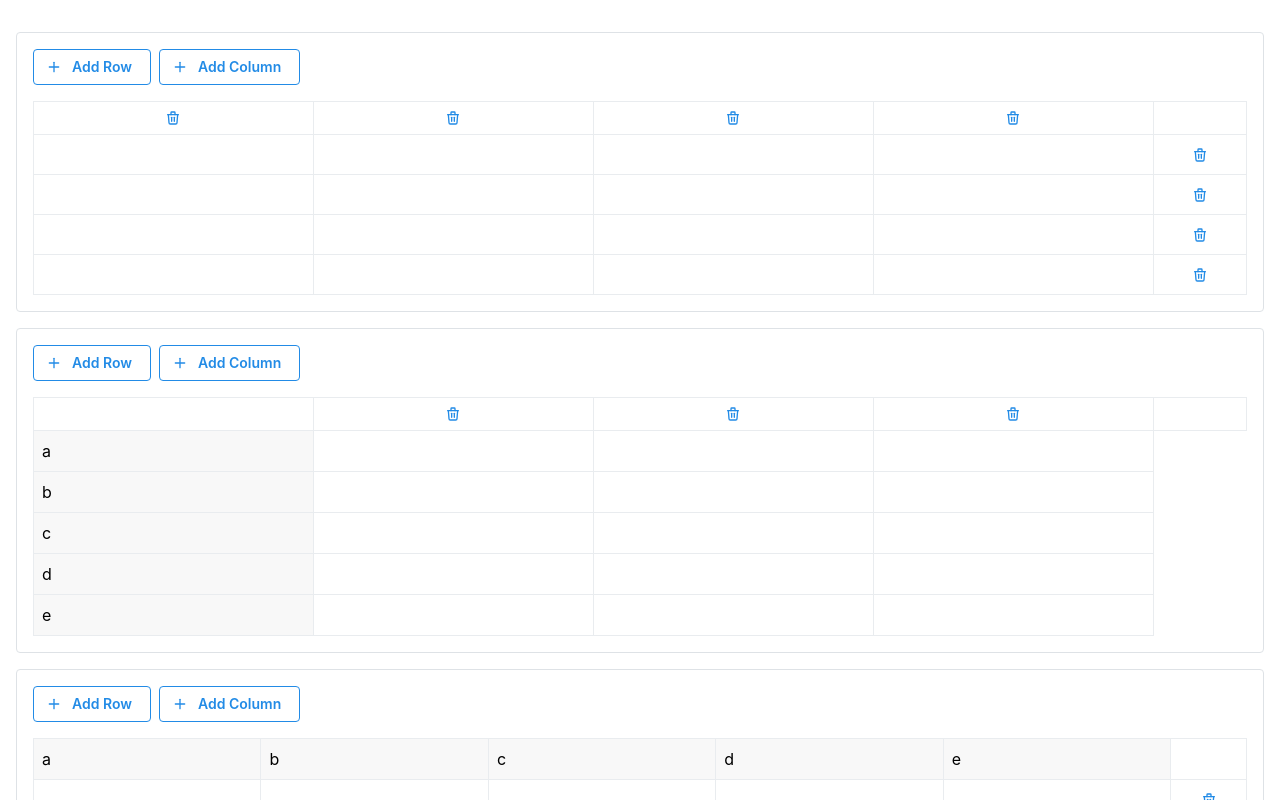
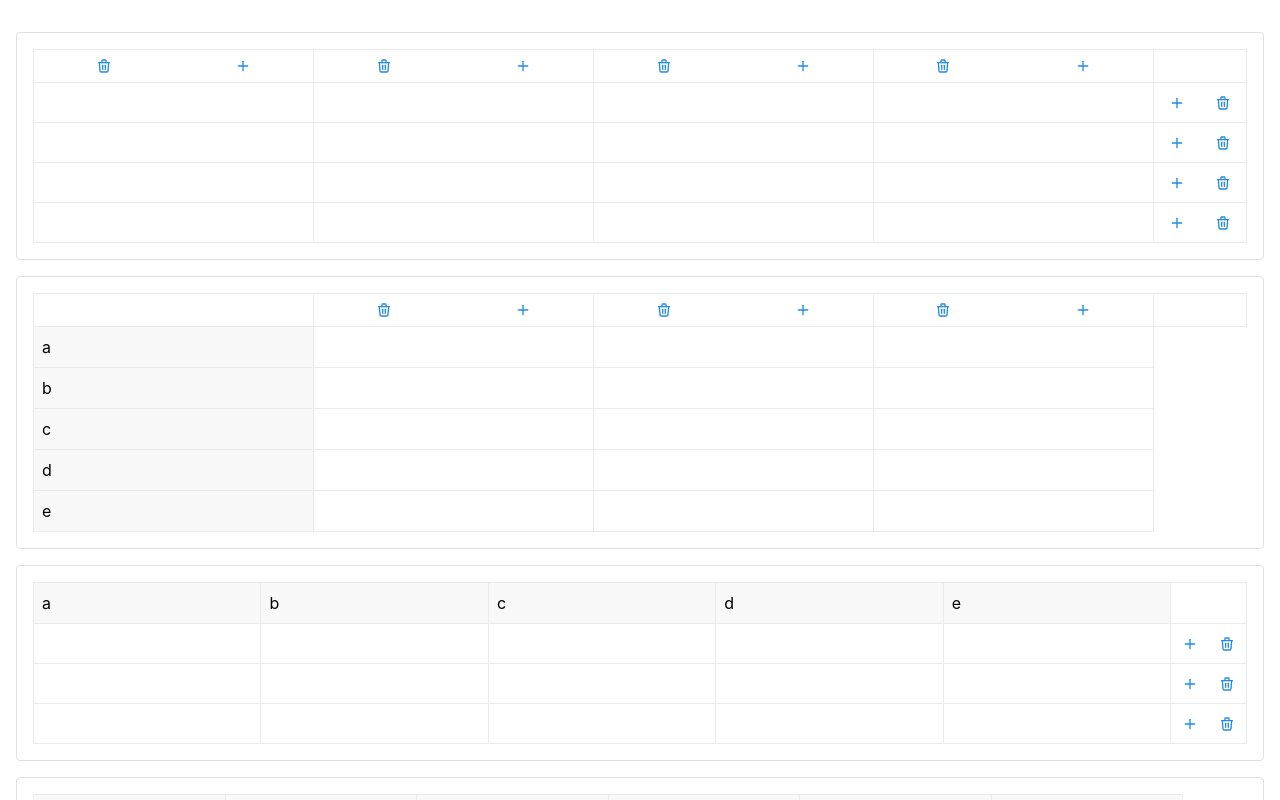
Before and after one commit to AradhyaSingh042/cms-spreadsheet, a React (Vite) app: page / in a window 1280 px wide. Shown: the top 800 px of the page. Built offline with nearby package versions, Linux system fonts and the light colour scheme.

Commit message:
Updated: spreadsheet,src

```diff
--- a/src/App.tsx
+++ b/src/App.tsx
@@ -2,7 +2,6 @@ import { MantineProvider, createTheme } from '@mantine/core';
 import Spreadsheet from "./spreadsheet";
 import { Container, Stack } from '@mantine/core';
 import { useForm } from "@mantine/form";
-import { useEffect } from 'react';
 
 const theme = createTheme({
   primaryColor: 'blue',
--- a/src/spreadsheet/Cell.tsx
+++ b/src/spreadsheet/Cell.tsx
@@ -42,6 +42,7 @@ export function Cell({ value, isSelected, onChange, onSelect, onEditStateChange,
   }, [isSelected, isEditing]);
 
   const handleDoubleClick = () => {
+    if (isHeader) return;
     // Use setTimeout to avoid React render conflicts
     setTimeout(() => {
       setIsEditing(true);
@@ -59,6 +60,7 @@ export function Cell({ value, isSelected, onChange, onSelect, onEditStateChange,
   };
 
   const handleKeyDown = (e: React.KeyboardEvent) => {
+    if (isHeader) return;
     if (!isEditing) {
       if (e.key === "Enter" && !e.ctrlKey && !e.metaKey && !e.altKey) {
         e.preventDefault();
--- a/src/spreadsheet/index.tsx
+++ b/src/spreadsheet/index.tsx
@@ -1,6 +1,6 @@
 import { useState, useEffect, useCallback, useRef } from "react";
 import { Cell } from "./Cell";
-import { Paper, Button } from "@mantine/core";
+import { Paper, Button, Group, Flex } from "@mantine/core";
 import { TbPlus, TbTrash } from "react-icons/tb";
 
 interface SpreadsheetProps {
@@ -10,12 +10,7 @@ interface SpreadsheetProps {
   onChange?: (value: string[][]) => void;
 }
 
-function generateEmptyData(
-  value: string[][],
-  rows: number | string[],
-  cols: number | string[]
-): string[][] {
-
+function generateEmptyData(value: string[][], rows: number | string[], cols: number | string[]): string[][] {
   const both = Array.isArray(rows) && Array.isArray(cols);
 
   const rowCount = Array.isArray(rows) ? rows.length + (both ? 1 : 0) : Math.max(rows, value.length);
@@ -34,19 +29,12 @@ function generateEmptyData(
   );
 }
 
-export default function Spreadsheet({
-  rows = 10,
-  cols = 8,
-  value,
-  onChange,
-}: SpreadsheetProps) {
+export default function Spreadsheet({ rows = 10, cols = 8, value, onChange }: SpreadsheetProps) {
   const [data, setData] = useState<string[][]>(() => {
     return generateEmptyData(value || [], rows, cols);
   });
 
-  const [selectedCell, setSelectedCell] = useState<[number, number] | null>(
-    null
-  );
+  const [selectedCell, setSelectedCell] = useState<[number, number] | null>(null);
   const [copyBuffer, setCopyBuffer] = useState<string | null>(null);
   const [activeEditing, setActiveEditing] = useState<boolean>(false);
   const [rowHeights, setRowHeights] = useState<number[]>([]);
@@ -80,10 +68,7 @@ export default function Spreadsheet({
         if (!prev) return [0, 0];
         const [row, col] = prev;
         const newRow = Math.max(0, Math.min(data.length - 1, row + rowDelta));
-        const newCol = Math.max(
-          0,
-          Math.min((data[0]?.length || 1) - 1, col + colDelta)
-        );
+        const newCol = Math.max(0, Math.min((data[0]?.length || 1) - 1, col + colDelta));
         return [newRow, newCol];
       });
     },
@@ -132,14 +117,7 @@ export default function Spreadsheet({
           break;
       }
     },
-    [
-      selectedCell,
-      data,
-      copyBuffer,
-      handleCellChange,
-      moveSelection,
-      activeEditing,
-    ]
+    [selectedCell, data, copyBuffer, handleCellChange, moveSelection, activeEditing]
   );
 
   useEffect(() => {
@@ -147,21 +125,30 @@ export default function Spreadsheet({
     return () => document.removeEventListener("keydown", handleKeyDown);
   }, [handleKeyDown]);
 
-  const addRow = () => {
+  const addRow = (afterRow?: number) => {
     setData((prev) => {
       if (!prev.length || !prev[0]?.length) {
         return [[""]];
       }
-      return [...prev, Array(prev[0].length).fill("")];
+      const newRow = Array(prev[0].length).fill("");
+      const insertIndex = afterRow !== undefined ? afterRow + 1 : prev.length;
+      const newData = [...prev];
+      newData.splice(insertIndex, 0, newRow);
+      return newData;
     });
   };
 
-  const addColumn = () => {
+  const addColumn = (afterCol?: number) => {
     setData((prev) => {
       if (!prev.length) {
         return [[""]];
       }
-      return prev.map((row) => [...row, ""]);
+      return prev.map((row) => {
+        const newRow = [...row];
+        const insertIndex = afterCol !== undefined ? afterCol + 1 : newRow.length;
+        newRow.splice(insertIndex, 0, "");
+        return newRow;
+      });
     });
   };
 
@@ -172,33 +159,12 @@ export default function Spreadsheet({
 
   const deleteColumn = (colIndex: number) => {
     if (data[0]?.length <= 1) return;
-    setData((prev) =>
-      prev.map((row) => row.filter((_, index) => index !== colIndex))
-    );
+    setData((prev) => prev.map((row) => row.filter((_, index) => index !== colIndex)));
   };
 
   return (
     <Paper p="md" radius="sm" withBorder>
       <div style={{ width: "100%" }}>
-        <div style={{ display: "flex", gap: "8px", marginBottom: "16px" }}>
-          <Button
-            variant="outline"
-            size="sm"
-            onClick={addRow}
-            leftSection={<TbPlus size={16} />}
-          >
-            Add Row
-          </Button>
-          <Button
-            variant="outline"
-            size="sm"
-            onClick={addColumn}
-            leftSection={<TbPlus size={16} />}
-          >
-            Add Column
-          </Button>
-        </div>
-
         <div style={{ position: "relative", overflowX: "auto" }}>
           <table
             ref={tableRef}
@@ -206,15 +172,15 @@ export default function Spreadsheet({
               borderCollapse: "collapse",
               width: "100%",
               tableLayout: "fixed",
-            }}
-          >
+            }}>
             <colgroup>
               {data[0]?.map((_, index) => (
                 <col key={index} style={{ width: "120px" }} />
               ))}
               <col style={{ width: "40px" }} />
             </colgroup>
-            {!Array.isArray(cols) && <thead>
+            {!Array.isArray(cols) && (
+              <thead>
                 <tr>
                   {data[0]?.map((_, colIndex) => (
                     <td
@@ -223,21 +189,23 @@ export default function Spreadsheet({
                         border: "1px solid #e9ecef",
                         padding: 0,
                         height: "32px",
-                    }}
-                  >
-                    {(!Array.isArray(rows) || colIndex > 0) && <Button
-                      variant="subtle"
-                      size="compact-sm"
-                      style={{ width: "100%", height: "32px" }}
-                      onClick={() => deleteColumn(colIndex)}
-                    >
+                      }}>
+                      {(!Array.isArray(rows) || colIndex > 0) && (
+                        <Flex align="center">
+                          <Button variant="subtle" size="compact-sm" style={{ width: "100%", height: "32px" }} onClick={() => deleteColumn(colIndex)}>
                             <TbTrash size={16} />
-                    </Button>}
+                          </Button>
+                          <Button variant="subtle" size="compact-sm" style={{ width: "100%", height: "32px" }} onClick={() => addColumn(colIndex)}>
+                            <TbPlus size={16} />
+                          </Button>
+                        </Flex>
+                      )}
                     </td>
                   ))}
                   <td style={{ width: "40px", border: "1px solid #e9ecef" }} />
                 </tr>
-            </thead> }
+              </thead>
+            )}
             <tbody>
               {data.map((row, rowIndex) => (
                 <tr key={rowIndex}>
@@ -246,32 +214,25 @@ export default function Spreadsheet({
                       isHeader={(rowIndex === 0 && Array.isArray(cols)) || (colIndex === 0 && Array.isArray(rows))}
                       key={`${rowIndex}-${colIndex}`}
                       value={cell}
-                      isSelected={
-                        selectedCell?.[0] === rowIndex &&
-                        selectedCell?.[1] === colIndex
-                      }
-                      onChange={(value) =>
-                        handleCellChange(rowIndex, colIndex, value)
-                      }
+                      isSelected={selectedCell?.[0] === rowIndex && selectedCell?.[1] === colIndex}
+                      onChange={(value) => handleCellChange(rowIndex, colIndex, value)}
                       onSelect={() => setSelectedCell([rowIndex, colIndex])}
-                      onEditStateChange={(editing: boolean) =>
-                        setActiveEditing(editing)
-                      }
+                      onEditStateChange={(editing: boolean) => setActiveEditing(editing)}
                       rowHeight={rowHeights[rowIndex]}
                     />
                   ))}
-                  { !Array.isArray(rows) && <td
+                  {!Array.isArray(rows) && (
+                    <td
                       style={{
                         width: "40px",
                         border: "1px solid #e9ecef",
                         padding: 0,
                         verticalAlign: "middle",
-                      height: rowHeights[rowIndex]
-                        ? `${rowHeights[rowIndex]}px`
-                        : "32px",
-                    }}
-                  >
-                    {(!Array.isArray(cols) || rowIndex > 0) && <Button
+                        height: rowHeights[rowIndex] ? `${rowHeights[rowIndex]}px` : "32px",
+                      }}>
+                      {(!Array.isArray(cols) || rowIndex > 0) && (
+                        <Flex>
+                          <Button
                             variant="subtle"
                             size="compact-sm"
                             style={{
@@ -279,11 +240,24 @@ export default function Spreadsheet({
                               height: "100%",
                               minHeight: "32px",
                             }}
-                      onClick={() => deleteRow(rowIndex)}
-                    >
+                            onClick={() => addRow(rowIndex)}>
+                            <TbPlus size={16} />
+                          </Button>
+                          <Button
+                            variant="subtle"
+                            size="compact-sm"
+                            style={{
+                              width: "100%",
+                              height: "100%",
+                              minHeight: "32px",
+                            }}
+                            onClick={() => deleteRow(rowIndex)}>
                             <TbTrash size={16} />
-                    </Button>}
-                  </td> }
+                          </Button>
+                        </Flex>
+                      )}
+                    </td>
+                  )}
                 </tr>
               ))}
             </tbody>
```
Lines whose indentation alone changed are shown as unchanged.
